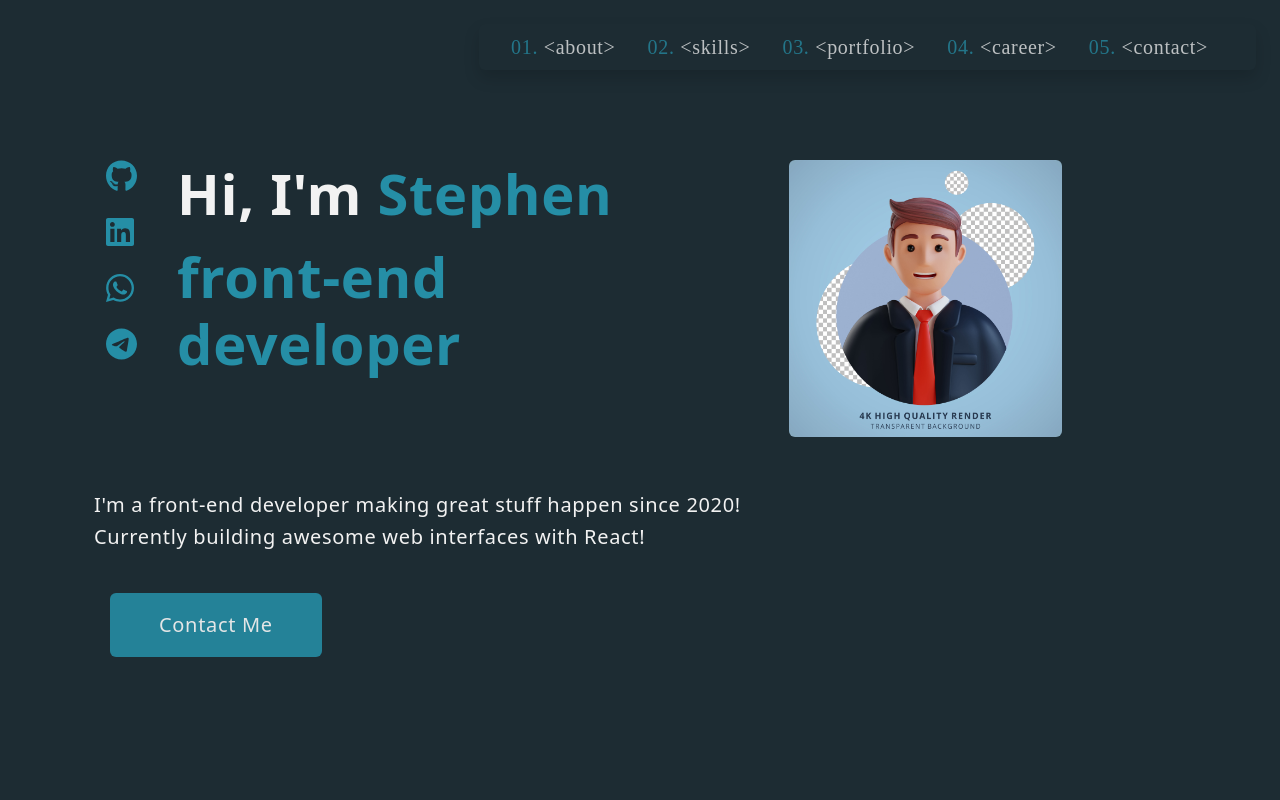
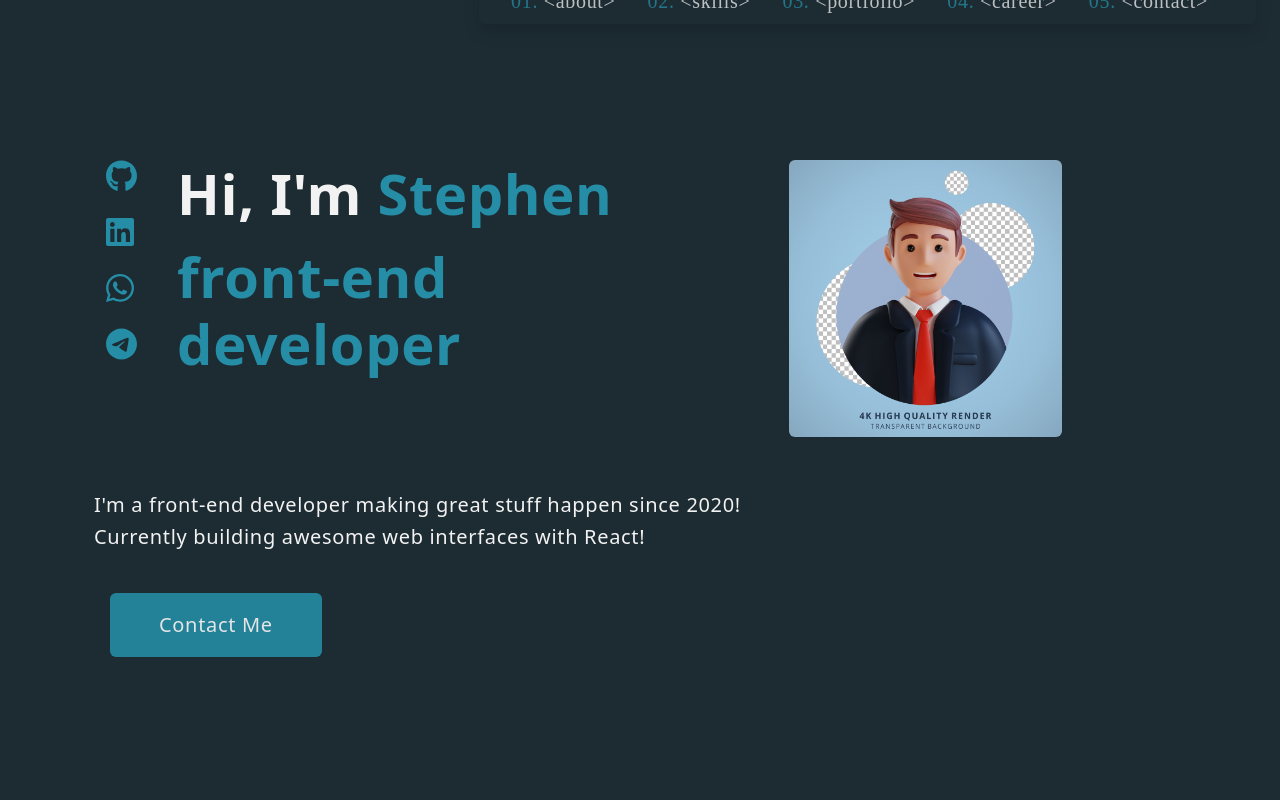
Before and after one commit to Kafolabi/portfolio, a React (Create React App) app: page / in a window 1280 px wide. Shown: the top 800 px of the page. Built offline with nearby package versions, Linux system fonts and the light colour scheme; a web font is replaced by a local one.

Commit message:
Enabled animations on navbar

```diff
--- a/package.json
+++ b/package.json
@@ -11,6 +11,7 @@
     "@testing-library/jest-dom": "^5.16.5",
     "@testing-library/react": "^13.4.0",
     "@testing-library/user-event": "^13.5.0",
+    "animate.css": "^4.1.1",
     "bootstrap": "^5.2.3",
     "fontawesome": "^5.6.3",
     "react": "^18.2.0",
--- a/src/components/Navigation.js
+++ b/src/components/Navigation.js
@@ -1,5 +1,6 @@
 import { FontAwesomeIcon } from "@fortawesome/react-fontawesome";
 import { faBars } from "@fortawesome/free-solid-svg-icons";
+import "animate.css";
 
 const Navigation = () => {
   return (
@@ -17,7 +18,7 @@ const Navigation = () => {
         {/* </button> */}
         <div className="collapse navbar-collapse" id="collapsibleNavbar">
           <ul
-            className="bg-color-dark navbar-nav ms-auto pe-4 ps-4 shadow rounded"
+            className="bg-color-dark navbar-nav ms-auto pe-4 ps-4 shadow rounded animate__animated animate__slideInDown"
             // style={{ backgroundColor: "white" }}
             // {window.screen.width > 767 && <Social />}
             // style={window.screen.width > 767 && "backgroundColor: white"}
```
Also changed, not shown: 1 other file (tests, documents, lock files or other folders).
